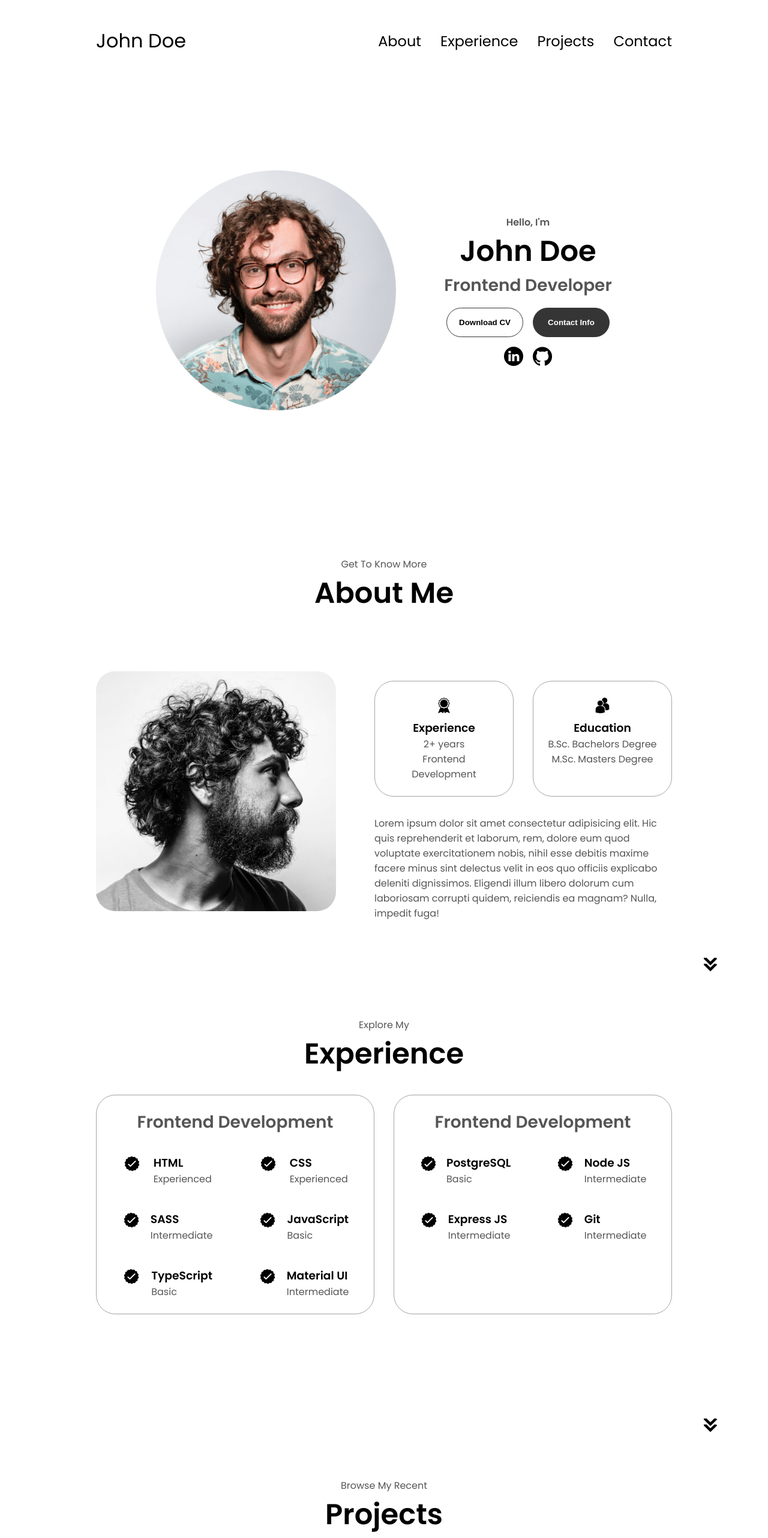
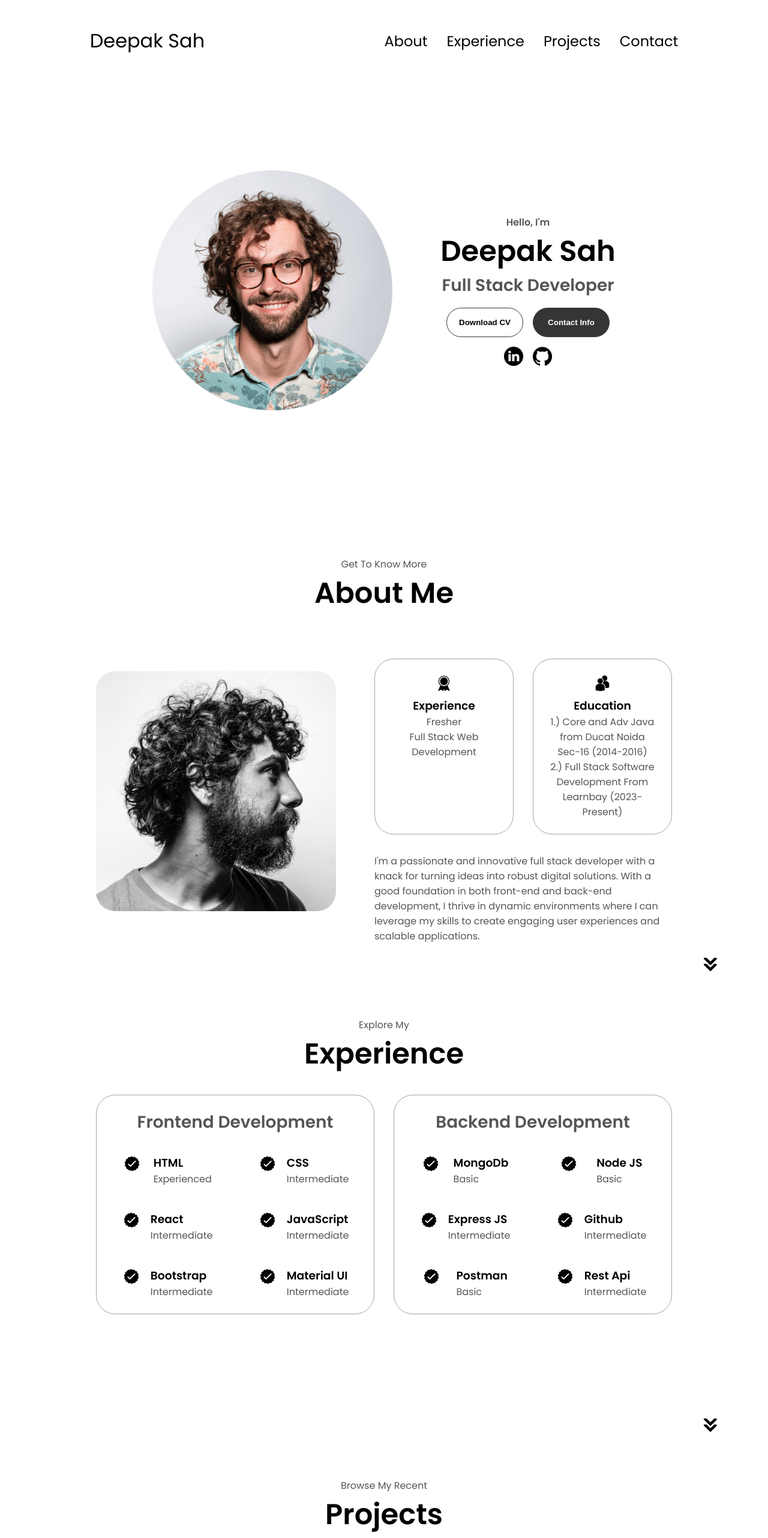
Before and after one commit to sahji92/PortfolioApp, a plain HTML site: page index.html in a window 1280 px wide. Shown: the top 2564 px of the page at 60% size. Drawn offline with Linux system fonts and the light colour scheme.

Commit message:
modified few assets

```diff
--- a/index.html
+++ b/index.html
@@ -10,7 +10,7 @@
   </head>
   <body>
     <nav id="desktop-nav">
-      <div class="logo">John Doe</div>
+      <div class="logo">Deepak Sah</div>
       <div>
         <ul class="nav-links">
           <li><a href="#about">About</a></li>
@@ -21,7 +21,7 @@
       </div>
     </nav>
     <nav id="hamburger-nav">
-      <div class="logo">John Doe</div>
+      <div class="logo">Deepak Sah</div>
       <div class="hamburger-menu">
         <div class="hamburger-icon" onclick="toggleMenu()">
           <span></span>
@@ -42,8 +42,8 @@
       </div>
       <div class="section__text">
         <p class="section__text__p1">Hello, I'm</p>
-        <h1 class="title">John Doe</h1>
-        <p class="section__text__p2">Frontend Developer</p>
+        <h1 class="title">Deepak Sah</h1>
+        <p class="section__text__p2">Full Stack Developer</p>
         <div class="btn-container">
           <button
             class="btn btn-color-2"
@@ -60,13 +60,13 @@
             src="./assets/linkedin.png"
             alt="My LinkedIn profile"
             class="icon"
-            onclick="location.href='https://linkedin.com/'"
+            onclick="location.href='https://www.linkedin.com/in/deepak-sah-262832184/'"
           />
           <img
             src="./assets/github.png"
             alt="My Github profile"
             class="icon"
-            onclick="location.href='https://github.com/'"
+            onclick="location.href='https://github.com/sahji92'"
           />
         </div>
       </div>
@@ -91,7 +91,7 @@
                 class="icon"
               />
               <h3>Experience</h3>
-              <p>2+ years <br />Frontend Development</p>
+              <p>Fresher <br />Full Stack Web Development</p>
             </div>
             <div class="details-container">
               <img
@@ -100,17 +100,17 @@
                 class="icon"
               />
               <h3>Education</h3>
-              <p>B.Sc. Bachelors Degree<br />M.Sc. Masters Degree</p>
+              <p>1.) Core and Adv Java from Ducat Noida Sec-16 (2014-2016)<br /></p>
+              <p>2.) Full Stack Software Development From Learnbay (2023-Present)<br /></p>
             </div>
           </div>
           <div class="text-container">
             <p>
-              Lorem ipsum dolor sit amet consectetur adipisicing elit. Hic quis
-              reprehenderit et laborum, rem, dolore eum quod voluptate
-              exercitationem nobis, nihil esse debitis maxime facere minus sint
-              delectus velit in eos quo officiis explicabo deleniti dignissimos.
-              Eligendi illum libero dolorum cum laboriosam corrupti quidem,
-              reiciendis ea magnam? Nulla, impedit fuga!
+                I'm a passionate and innovative full stack developer with
+                a knack for turning ideas into robust digital solutions.
+                With a good foundation in both front-end and back-end development,
+                I thrive in dynamic environments where I can leverage my skills to
+                create engaging user experiences and scalable applications.
             </p>
           </div>
         </div>
@@ -149,7 +149,7 @@
                 />
                 <div>
                   <h3>CSS</h3>
-                  <p>Experienced</p>
+                  <p>Intermediate</p>
                 </div>
               </article>
               <article>
@@ -159,7 +159,7 @@
                   class="icon"
                 />
                 <div>
-                  <h3>SASS</h3>
+                  <h3>React</h3>
                   <p>Intermediate</p>
                 </div>
               </article>
@@ -171,7 +171,7 @@
                 />
                 <div>
                   <h3>JavaScript</h3>
-                  <p>Basic</p>
+                  <p>Intermediate</p>
                 </div>
               </article>
               <article>
@@ -181,8 +181,8 @@
                   class="icon"
                 />
                 <div>
-                  <h3>TypeScript</h3>
-                  <p>Basic</p>
+                  <h3>Bootstrap</h3>
+                  <p>Intermediate</p>
                 </div>
               </article>
               <article>
@@ -199,7 +199,7 @@
             </div>
           </div>
           <div class="details-container">
-            <h2 class="experience-sub-title">Frontend Development</h2>
+            <h2 class="experience-sub-title">Backend Development</h2>
             <div class="article-container">
               <article>
                 <img
@@ -208,7 +208,7 @@
                   class="icon"
                 />
                 <div>
-                  <h3>PostgreSQL</h3>
+                  <h3>MongoDb</h3>
                   <p>Basic</p>
                 </div>
               </article>
@@ -220,7 +220,7 @@
                 />
                 <div>
                   <h3>Node JS</h3>
-                  <p>Intermediate</p>
+                  <p>Basic</p>
                 </div>
               </article>
               <article>
@@ -241,7 +241,29 @@
                   class="icon"
                 />
                 <div>
-                  <h3>Git</h3>
+                  <h3>Github</h3>
+                  <p>Intermediate</p>
+                </div>
+              </article>
+              <article>
+                <img
+                  src="./assets/checkmark.png"
+                  alt="Experience icon"
+                  class="icon"
+                />
+                <div>
+                  <h3>Postman</h3>
+                  <p>Basic</p>
+                </div>
+              </article>
+              <article>
+                <img
+                  src="./assets/checkmark.png"
+                  alt="Experience icon"
+                  class="icon"
+                />
+                <div>
+                  <h3>Rest Api</h3>
                   <p>Intermediate</p>
                 </div>
               </article>
@@ -265,21 +287,21 @@
             <div class="article-container">
               <img
                 src="./assets/project-1.png"
-                alt="Project 1"
+                alt="Kbc"
                 class="project-img"
               />
             </div>
-            <h2 class="experience-sub-title project-title">Project One</h2>
+            <h2 class="experience-sub-title project-title">Kbc React/Redux</h2>
             <div class="btn-container">
               <button
                 class="btn btn-color-2 project-btn"
-                onclick="location.href='https://github.com/'"
+                onclick="location.href='https://github.com/sahji92/kbcGameReactRedux/tree/master'"
               >
                 Github
               </button>
               <button
                 class="btn btn-color-2 project-btn"
-                onclick="location.href='https://github.com/'"
+                onclick="location.href='https://sahji92.github.io/kbcGameReactRedux/'"
               >
                 Live Demo
               </button>
@@ -289,15 +311,15 @@
             <div class="article-container">
               <img
                 src="./assets/project-2.png"
-                alt="Project 2"
+                alt="Memorize"
                 class="project-img"
               />
             </div>
-            <h2 class="experience-sub-title project-title">Project Two</h2>
+            <h2 class="experience-sub-title project-title">Memorize Mern</h2>
             <div class="btn-container">
               <button
                 class="btn btn-color-2 project-btn"
-                onclick="location.href='https://github.com/'"
+                onclick="location.href='https://github.com/sahji92/memorize_frontend'"
               >
                 Github
               </button>
@@ -317,11 +339,11 @@
                 class="project-img"
               />
             </div>
-            <h2 class="experience-sub-title project-title">Project Three</h2>
+            <h2 class="experience-sub-title project-title">ECommerce Mern</h2>
             <div class="btn-container">
               <button
                 class="btn btn-color-2 project-btn"
-                onclick="location.href='https://github.com/'"
+                onclick="location.href='https://github.com/sahji92/Ecommerce-frontend'"
               >
                 Github
               </button>
@@ -352,7 +374,7 @@
             alt="Email icon"
             class="icon contact-icon email-icon"
           />
-          <p><a href="mailto:examplemail@gmail.com">Example@gmail.com</a></p>
+          <p><a href="mailto:sahdeepak330@gmail.com">Gmail</a></p>
         </div>
         <div class="contact-info-container">
           <img
@@ -360,7 +382,7 @@
             alt="LinkedIn icon"
             class="icon contact-icon"
           />
-          <p><a href="https://www.linkedin.com">LinkedIn</a></p>
+          <p><a href="https://www.linkedin.com/in/deepak-sah-262832184/">LinkedIn</a></p>
         </div>
       </div>
     </section>
@@ -375,7 +397,7 @@
           </ul>
         </div>
       </nav>
-      <p>Copyright &#169; 2023 John Doe. All Rights Reserved.</p>
+      <p>Copyright &#169; 2023 Deepak sah. All Rights Reserved.</p>
     </footer>
     <script src="script.js"></script>
   </body>
```
Also changed, not shown: assets/project-1.png.
